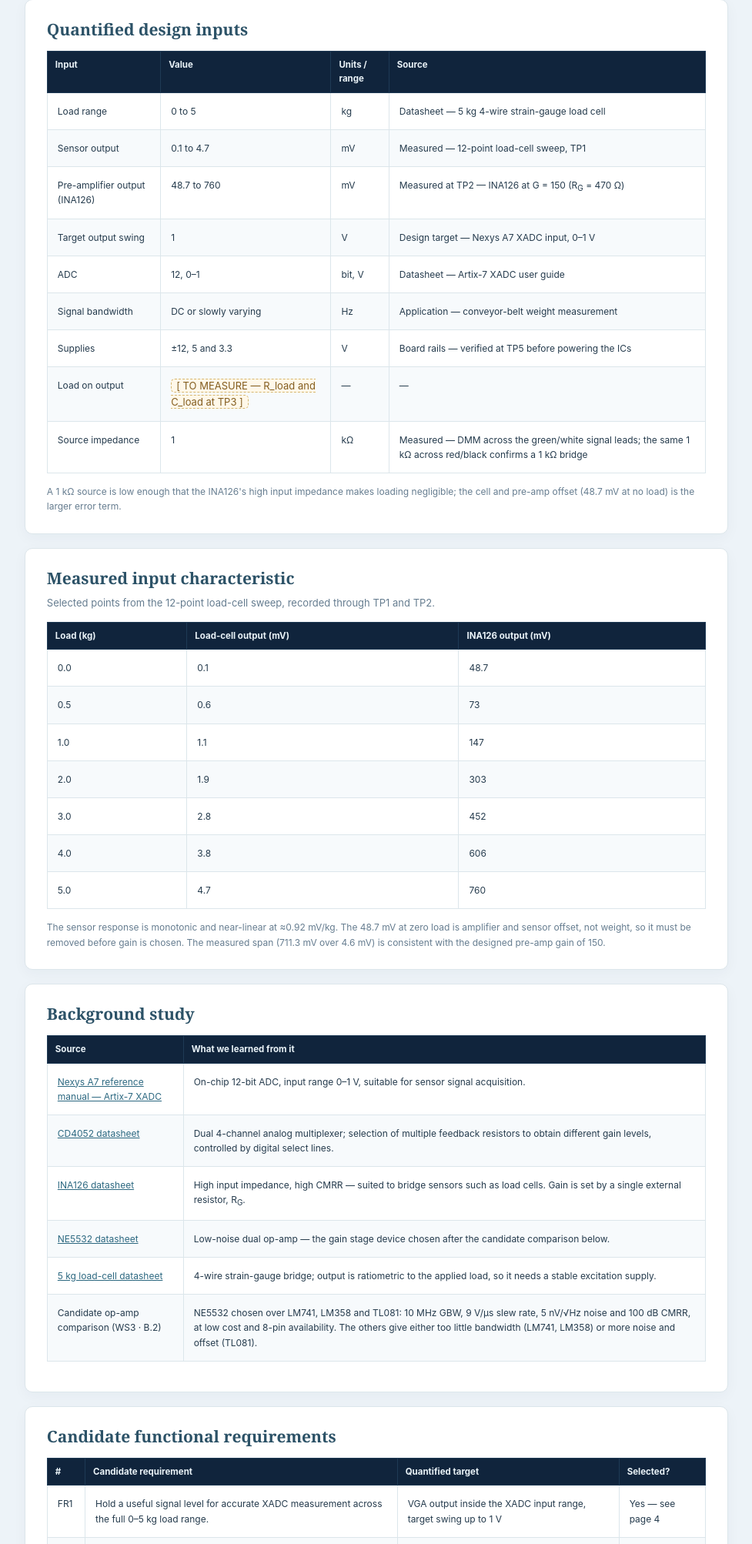
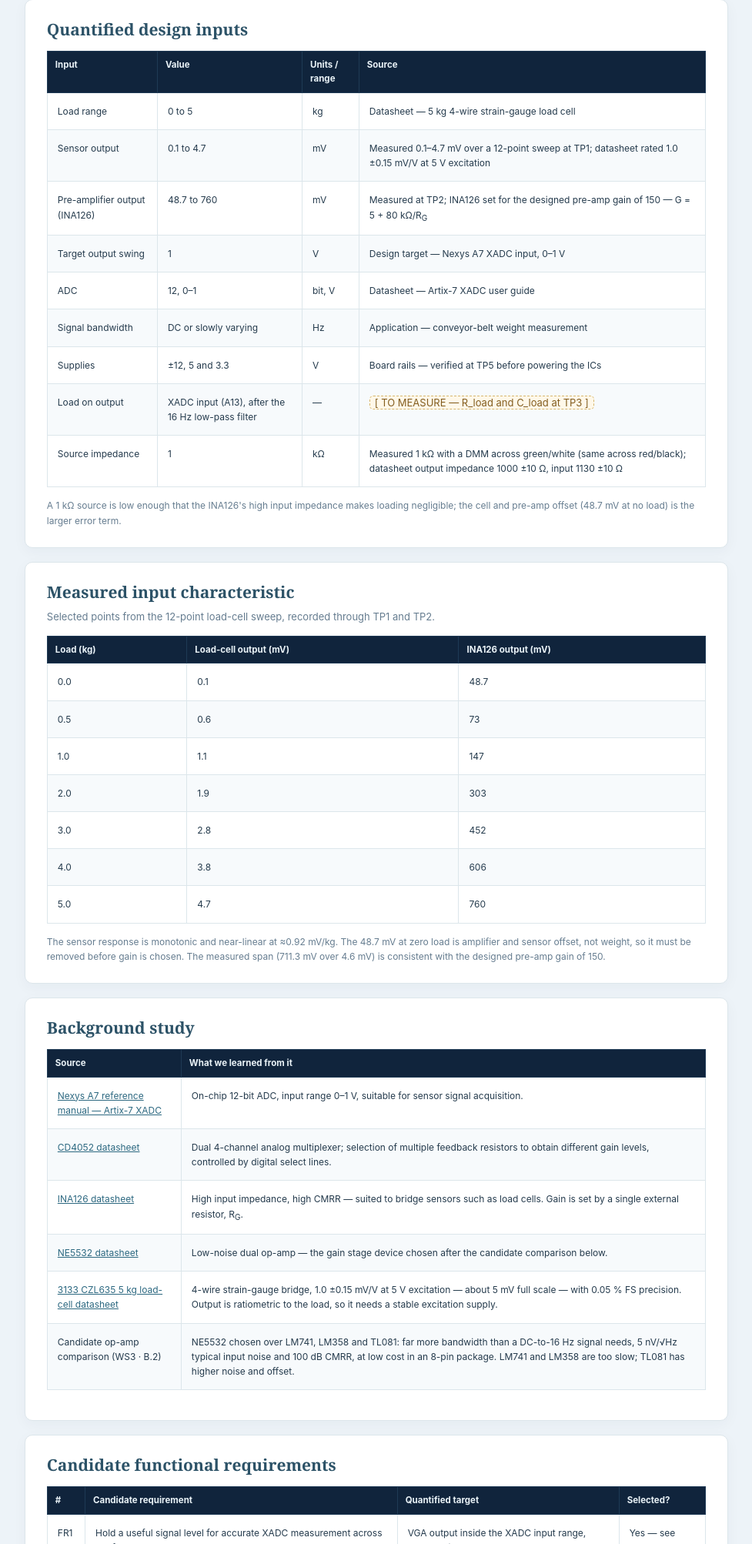
Before and after one commit to grkadam7/fpga-vga-portfolio, a plain HTML site: page 02-problem-and-need.html in a window 1280 px wide. Shown: the part 1354-3360 px from the top of the page at 77% size, without its empty margins (289-1266 px from the left). Drawn offline with Linux system fonts and the light colour scheme.

Commit message:
Host datasheets locally and cite them on page 02
- Add load-cell, INA126 and NE5532 datasheets under datasheets/ and link them from the background study

- Load-cell row cites 1.0 +/-0.15 mV/V at 5 V excitation and 1 kOhm output impedance; source impedance now cites the measured 1 kOhm plus the datasheet tolerance

- Drop the unverified R_G value from the INA126 row; NE5532 row no longer quotes figures its datasheet contradicts

```diff
--- a/02-problem-and-need.html
+++ b/02-problem-and-need.html
@@ -72,14 +72,14 @@
       <thead><tr><th>Input</th><th>Value</th><th>Units / range</th><th>Source</th></tr></thead>
       <tbody>
         <tr><td>Load range</td><td>0 to 5</td><td>kg</td><td>Datasheet &mdash; 5 kg 4-wire strain-gauge load cell</td></tr>
-        <tr><td>Sensor output</td><td>0.1 to 4.7</td><td>mV</td><td>Measured &mdash; 12-point load-cell sweep, TP1</td></tr>
-        <tr><td>Pre-amplifier output (INA126)</td><td>48.7 to 760</td><td>mV</td><td>Measured at TP2 &mdash; INA126 at G = 150 (R<sub>G</sub> = 470 &Omega;)</td></tr>
+        <tr><td>Sensor output</td><td>0.1 to 4.7</td><td>mV</td><td>Measured 0.1&ndash;4.7 mV over a 12-point sweep at TP1; datasheet rated 1.0 &plusmn;0.15 mV/V at 5 V excitation</td></tr>
+        <tr><td>Pre-amplifier output (INA126)</td><td>48.7 to 760</td><td>mV</td><td>Measured at TP2; INA126 set for the designed pre-amp gain of 150 &mdash; G = 5 + 80 k&Omega;/R<sub>G</sub></td></tr>
         <tr><td>Target output swing</td><td>1</td><td>V</td><td>Design target &mdash; Nexys A7 XADC input, 0&ndash;1 V</td></tr>
         <tr><td>ADC</td><td>12, 0&ndash;1</td><td>bit, V</td><td>Datasheet &mdash; Artix-7 XADC user guide</td></tr>
         <tr><td>Signal bandwidth</td><td>DC or slowly varying</td><td>Hz</td><td>Application &mdash; conveyor-belt weight measurement</td></tr>
         <tr><td>Supplies</td><td>&plusmn;12, 5 and 3.3</td><td>V</td><td>Board rails &mdash; verified at TP5 before powering the ICs</td></tr>
-        <tr><td>Load on output</td><td><span class="pending">[ TO MEASURE &mdash; R_load and C_load at TP3 ]</span></td><td>&mdash;</td><td>&mdash;</td></tr>
-        <tr><td>Source impedance</td><td>1</td><td>k&Omega;</td><td>Measured &mdash; DMM across the green/white signal leads; the same 1 k&Omega; across red/black confirms a 1 k&Omega; bridge</td></tr>
+        <tr><td>Load on output</td><td>XADC input (A13), after the 16 Hz low-pass filter</td><td>&mdash;</td><td><span class="pending">[ TO MEASURE &mdash; R_load and C_load at TP3 ]</span></td></tr>
+        <tr><td>Source impedance</td><td>1</td><td>k&Omega;</td><td>Measured 1 k&Omega; with a DMM across green/white (same across red/black); datasheet output impedance 1000 &plusmn;10 &Omega;, input 1130 &plusmn;10 &Omega;</td></tr>
       </tbody>
     </table>
     <p class="table-note">A 1 k&Omega; source is low enough that the INA126's high input impedance makes loading negligible; the cell and pre-amp offset (48.7 mV at no load) is the larger error term.</p>
@@ -110,10 +110,10 @@
       <tbody>
         <tr><td><a href="https://digilent.com/reference/programmable-logic/nexys-a7/reference-manual" target="_blank" rel="noopener">Nexys A7 reference manual &mdash; Artix-7 XADC</a></td><td>On-chip 12-bit ADC, input range 0&ndash;1 V, suitable for sensor signal acquisition.</td></tr>
         <tr><td><a href="https://www.alldatasheet.com/datasheet-pdf/view/50866/FAIRCHILD/CD4052.html" target="_blank" rel="noopener">CD4052 datasheet</a></td><td>Dual 4-channel analog multiplexer; selection of multiple feedback resistors to obtain different gain levels, controlled by digital select lines.</td></tr>
-        <tr><td><a href="https://www.alldatasheet.com/datasheet-pdf/view/56682/BURR-BROWN/INA126.html" target="_blank" rel="noopener">INA126 datasheet</a></td><td>High input impedance, high CMRR &mdash; suited to bridge sensors such as load cells. Gain is set by a single external resistor, R<sub>G</sub>.</td></tr>
-        <tr><td><a href="https://www.ti.com/lit/ds/symlink/ne5532.pdf" target="_blank" rel="noopener">NE5532 datasheet</a></td><td>Low-noise dual op-amp &mdash; the gain stage device chosen after the candidate comparison below.</td></tr>
-        <tr><td><a href="https://cdn.robotshop.com/media/p/phi/rb-phi-118/pdf/datasheet-3133.pdf" target="_blank" rel="noopener">5 kg load-cell datasheet</a></td><td>4-wire strain-gauge bridge; output is ratiometric to the applied load, so it needs a stable excitation supply.</td></tr>
-        <tr><td>Candidate op-amp comparison (WS3 &middot; B.2)</td><td>NE5532 chosen over LM741, LM358 and TL081: 10 MHz GBW, 9 V/&micro;s slew rate, 5 nV/&radic;Hz noise and 100 dB CMRR, at low cost and 8-pin availability. The others give either too little bandwidth (LM741, LM358) or more noise and offset (TL081).</td></tr>
+        <tr><td><a href="datasheets/INA126.pdf" target="_blank" rel="noopener">INA126 datasheet</a></td><td>High input impedance, high CMRR &mdash; suited to bridge sensors such as load cells. Gain is set by a single external resistor, R<sub>G</sub>.</td></tr>
+        <tr><td><a href="datasheets/NE5532.pdf" target="_blank" rel="noopener">NE5532 datasheet</a></td><td>Low-noise dual op-amp &mdash; the gain stage device chosen after the candidate comparison below.</td></tr>
+        <tr><td><a href="datasheets/3133-loadcell-5kg.pdf" target="_blank" rel="noopener">3133 CZL635 5 kg load-cell datasheet</a></td><td>4-wire strain-gauge bridge, 1.0 &plusmn;0.15 mV/V at 5 V excitation &mdash; about 5 mV full scale &mdash; with 0.05 % FS precision. Output is ratiometric to the load, so it needs a stable excitation supply.</td></tr>
+        <tr><td>Candidate op-amp comparison (WS3 &middot; B.2)</td><td>NE5532 chosen over LM741, LM358 and TL081: far more bandwidth than a DC-to-16 Hz signal needs, 5 nV/&radic;Hz typical input noise and 100 dB CMRR, at low cost in an 8-pin package. LM741 and LM358 are too slow; TL081 has higher noise and offset.</td></tr>
       </tbody>
     </table>
   </section>
```
Also changed, not shown: 3 other files.
